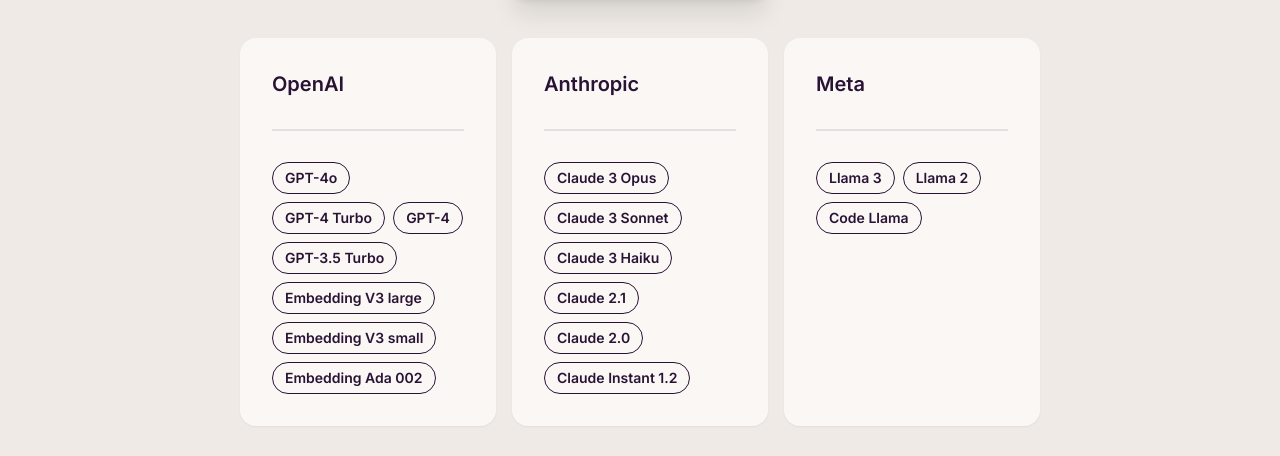
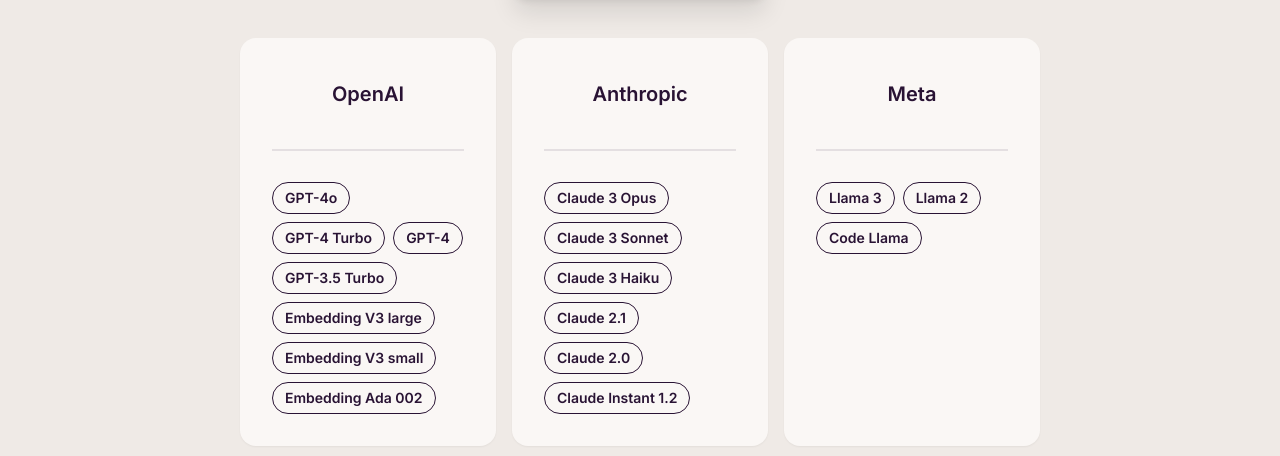
Before and after one commit to ppaanngggg/token-counter, a Next.js app: page / in a window 1280 px wide. Shown: the part 218-674 px from the top of the page. Built offline with nearby package versions, Linux system fonts and the light colour scheme.

Commit message:
fix base URL for canonical

```diff
--- a/app/components/cards.tsx
+++ b/app/components/cards.tsx
@@ -9,17 +9,20 @@
           <div className="carousel-item bg-base-100 rounded-box" key={d.name}>
             <div className="card w-64 shadow-sm">
               <div className="card-body">
-                <h2 className="card-title">{d.name}</h2>
+                <Link href={`/${d.name.toLowerCase()}`}>
+                  <h2 className="card-title btn btn-ghost">{d.name}</h2>
+                </Link>
                 <div className="divider"></div>
                 <div className="card-actions">
                   {d.models.map((model) => {
                     return (
                       <Link
                         href={`/${d.name.toLowerCase()}/${model.value}`}
-                        className="btn btn-outline btn-sm"
                         key={model.value}
                       >
-                        {model.name}
+                        <div className="btn btn-outline btn-sm">
+                          {model.name}
+                        </div>
                       </Link>
                     );
                   })}
--- a/app/sitemap.ts
+++ b/app/sitemap.ts
@@ -3,9 +3,10 @@
 import { groups } from "@/app/utils/groups";
 
 export default function sitemap(): MetadataRoute.Sitemap {
+  const baseUrl: string = "https://token-counter.app";
   const arr: MetadataRoute.Sitemap = [
     {
-      url: "https://token-counter.app",
+      url: `${baseUrl}/`,
       lastModified: new Date(),
       changeFrequency: "monthly",
       priority: 1,
@@ -13,14 +14,14 @@
   ];
   for (const group of groups) {
     arr.push({
-      url: `https://token-counter.app/${group.name.toLowerCase()}`,
+      url: `${baseUrl}/${group.name.toLowerCase()}`,
       lastModified: new Date(),
       changeFrequency: "monthly",
       priority: 1,
     });
     for (const model of group.models) {
       arr.push({
-        url: `https://token-counter.app/${group.name.toLowerCase()}/${model.value}`,
+        url: `${baseUrl}/${group.name.toLowerCase()}/${model.value}`,
         lastModified: new Date(),
         changeFrequency: "monthly",
         priority: 1,
--- a/app/utils/metadata.ts
+++ b/app/utils/metadata.ts
@@ -6,7 +6,7 @@
   group: string | undefined,
   model: string | undefined,
 ): Metadata {
-  const url: string = "https://token-counter.app";
+  const baseUrl: string = "https://token-counter.app";
   let title = "All in one LLM Token Counter";
   let description =
     "Our pure browser-based LLM token counter allows you to accurately calculate tokens of prompt " +
@@ -41,7 +41,7 @@
     }
   }
   return {
-    metadataBase: new URL(url),
+    metadataBase: new URL(baseUrl),
     title: title,
     description: description,
     verification: {
@@ -49,16 +49,16 @@
       yandex: "e471e35b09a83570",
     },
     alternates: {
-      canonical: canonical,
+      canonical: baseUrl + canonical,
     },
     openGraph: {
       title: title,
       description: description,
-      url: url + canonical,
+      url: baseUrl + canonical,
       siteName: "Token Counter",
       images: [
         {
-          url: url + "/static/og.jpg",
+          url: baseUrl + "/static/og.jpg",
           width: 1200,
           height: 630,
           alt: title,
@@ -75,7 +75,7 @@
       creatorId: "1767790642477060096",
       images: [
         {
-          url: url + "/static/og.jpg",
+          url: baseUrl + "/static/og.jpg",
           alt: title,
         },
       ],
```
